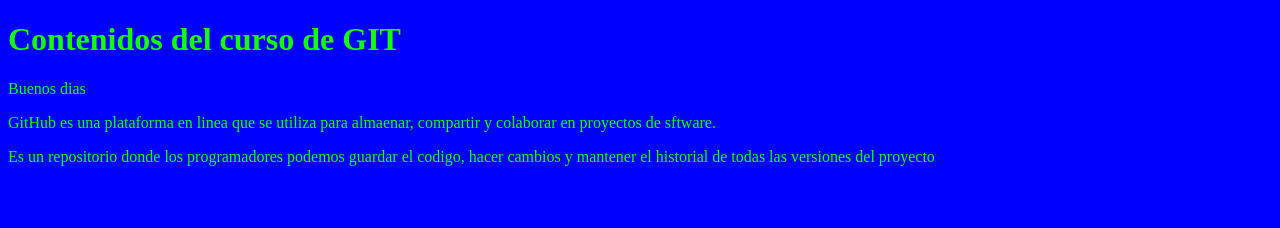
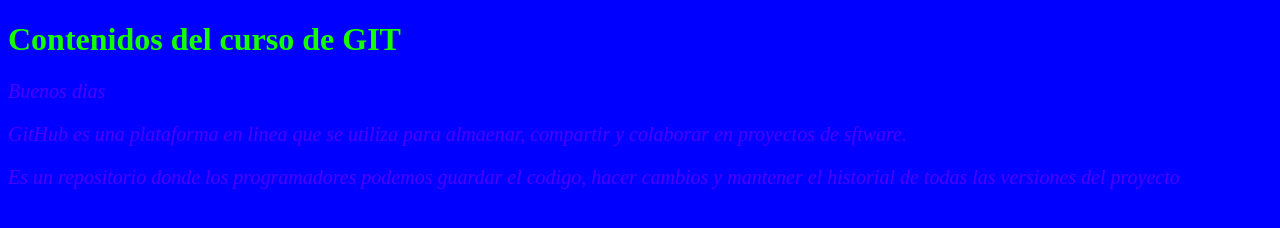
Before and after one commit to Pecolsito/edifp, a plain HTML site: page index.html in a window 1280 px wide. Drawn offline with Linux system fonts and the light colour scheme.

Commit message:
Actializando estilos tamaño de fuente

```diff
--- a/css/Estilos.css
+++ b/css/Estilos.css
@@ -2,10 +2,9 @@ body {
       background-color: #00F; /* Azul */
       font-weight : italic;
       color: rgb(21, 255, 0) ; /* Verde */
-
-
-
-
-
-
 }
+p {
+      color: rgb(75,0,255);
+      font-style: italic;
+      font-size: 20px;
+}
```
